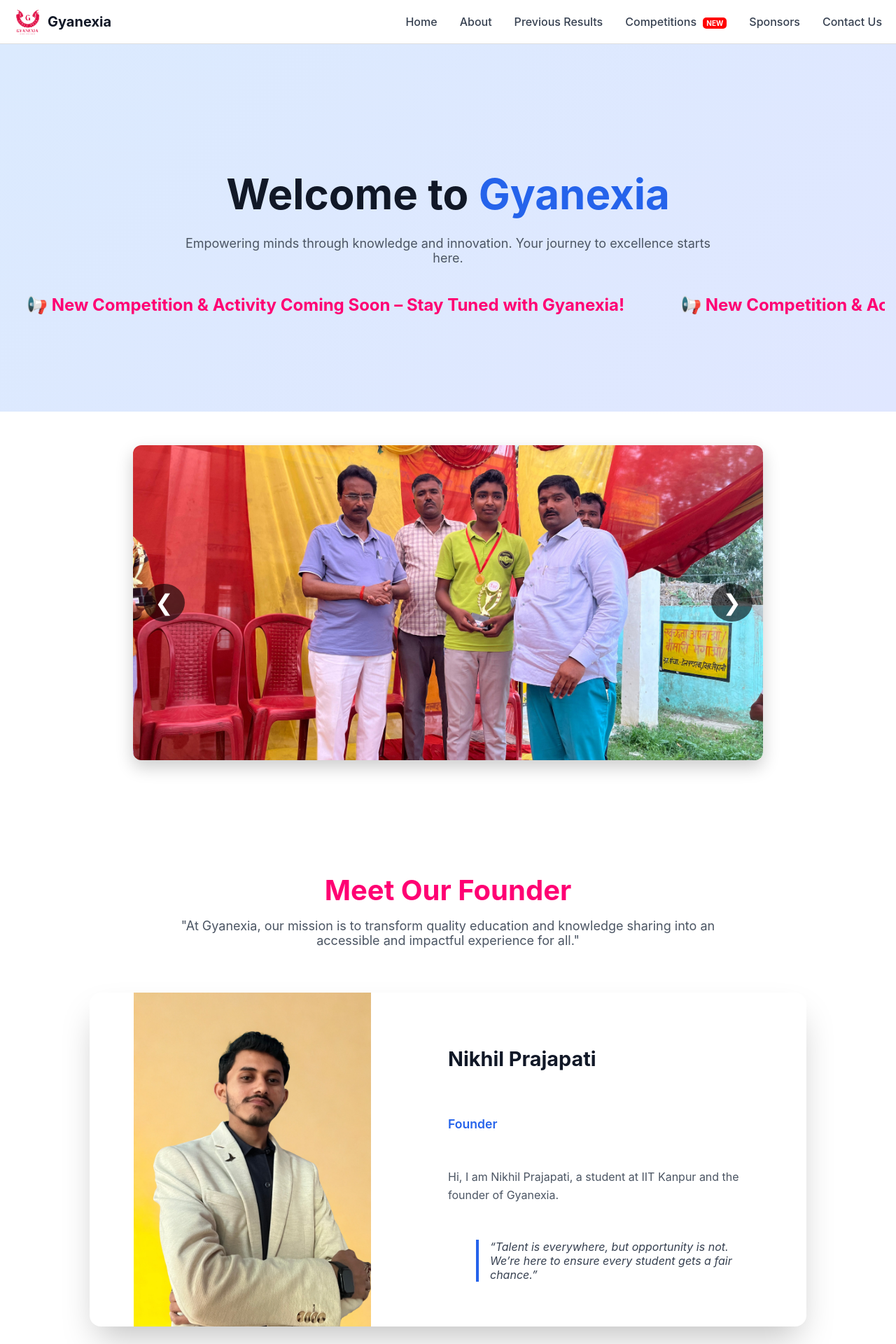
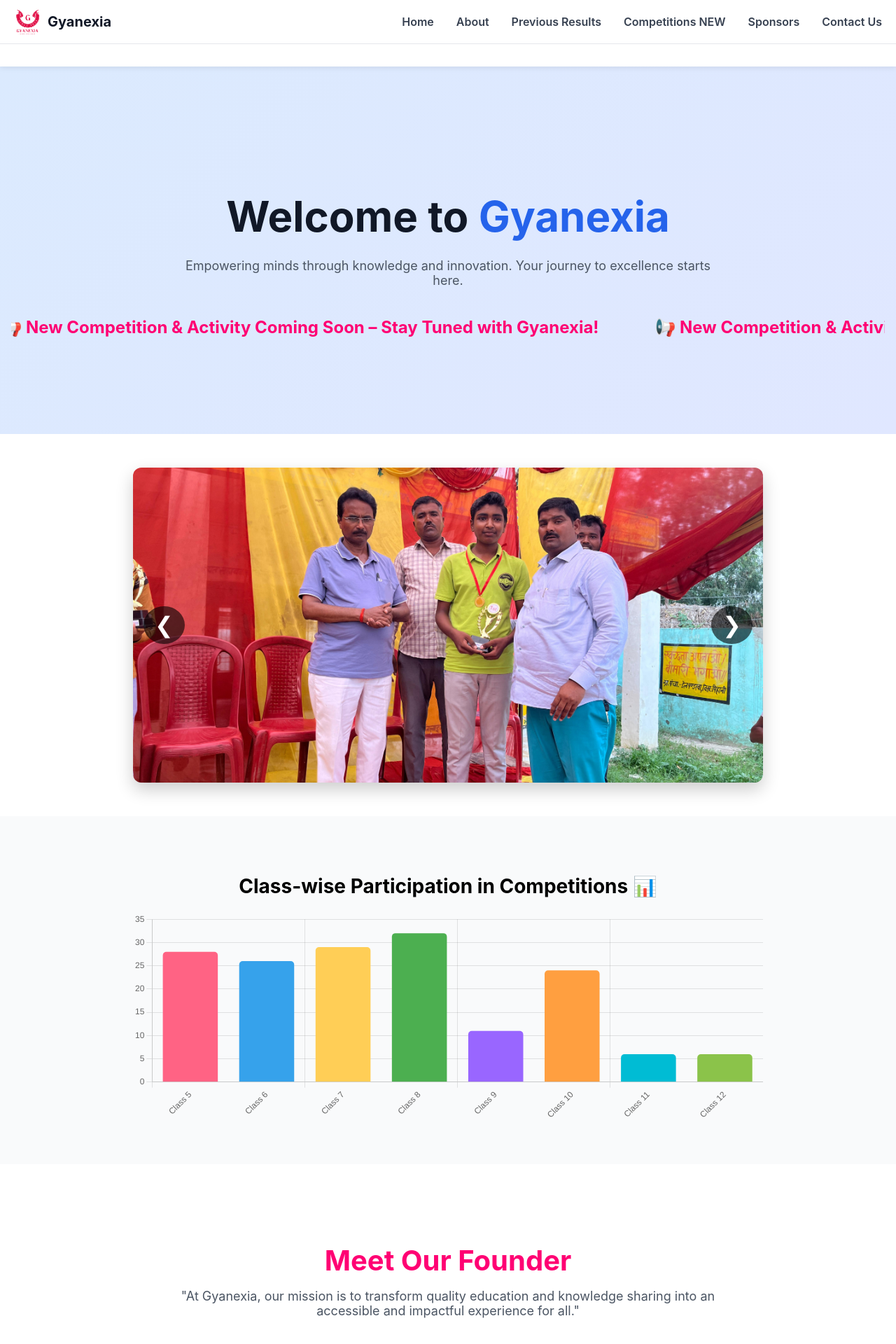
Before and after one commit to nikhilprajapati-21/gyanexia, a React (Create React App) app: page / in a window 1280 px wide. Shown: the top 1920 px of the page at 70% size. Built offline with nearby package versions, Linux system fonts and the light colour scheme.

Commit message:
updated home page

```diff
--- a/package.json
+++ b/package.json
@@ -7,8 +7,10 @@
     "@testing-library/jest-dom": "^6.6.4",
     "@testing-library/react": "^16.3.0",
     "@testing-library/user-event": "^13.5.0",
+    "chart.js": "^4.5.1",
     "firebase": "^12.3.0",
     "react": "^19.1.1",
+    "react-chartjs-2": "^5.3.1",
     "react-dom": "^19.1.1",
     "react-icons": "^5.5.0",
     "react-router-dom": "^7.8.0",
--- a/src/App.js
+++ b/src/App.js
@@ -6,6 +6,7 @@
 import PreviousResults from "./pages/PreviousResults";
 import ContactUs from "./pages/ContactUs";
 import Sponsors from "./pages/Sponsors";
+//import ClassGraph from "./pages/ClassGraph";
 
 // New Success Page
 import RegistrationSuccess from "./pages/RegistrationSuccess";
--- a/src/components/Navbar.css
+++ b/src/components/Navbar.css
@@ -1,13 +1,12 @@
-/* Navbar container */
+/* Navbar */
 .navbar {
   background: #fff;
-  border-bottom: 1px solid #ddd;
+  box-shadow: 0 2px 8px rgba(0,0,0,0.08);
   position: sticky;
   top: 0;
   z-index: 1000;
 }
 
-/* Navbar content layout */
 .navbar-content {
   display: flex;
   justify-content: space-between;
@@ -24,49 +23,23 @@
 
 .logo-img {
   width: 40px;
-  height: auto;
 }
 
 .logo-text {
   font-size: 1.5rem;
   font-weight: bold;
-  color: #2c3e50;
 }
 
 /* Desktop nav */
 .desktop-nav {
   display: flex;
   gap: 20px;
+  font-weight: 600;
 }
 
 .nav-link {
   text-decoration: none;
   color: #2c3e50;
-  font-weight: 500;
-  position: relative;
-  transition: color 0.3s;
-}
-
-.nav-link:hover {
-  color: #007bff;
-}
-
-/* NEW Badge */
-.new-badge {
-  background: red;
-  color: white;
-  font-size: 10px;
-  font-weight: bold;
-  padding: 2px 5px;
-  border-radius: 5px;
-  margin-left: 5px;
-  animation: blink 1s infinite;
-}
-
-@keyframes blink {
-  0% { opacity: 1; }
-  50% { opacity: 0.4; }
-  100% { opacity: 1; }
 }
 
 /* Mobile button */
@@ -75,24 +48,31 @@
   font-size: 1.8rem;
   background: none;
   border: none;
-  cursor: pointer;
 }
 
-/* Mobile nav */
+/* 🔥 MOBILE NAV FIX */
 .mobile-nav {
-  display: none;
+  overflow: hidden;
+  max-height: 0;
+  transition: max-height 0.4s ease-in-out;
   background: #f9f9f9;
-  padding: 15px;
-  border-top: 1px solid #ddd;
+}
+
+/* 🔥 OPEN STATE */
+.mobile-nav.open {
+  max-height: 500px;
+     /* 🔥 increased so ALL items show */
+      margin: 10px;
 }
 
 .mobile-nav-links {
   display: flex;
   flex-direction: column;
   gap: 15px;
+  padding: 15px;
 }
 
-/* Responsive styles */
+/* Responsive */
 @media (max-width: 768px) {
   .desktop-nav {
     display: none;
@@ -101,9 +81,23 @@
   .mobile-menu-btn {
     display: block;
   }
+}
+/* 🔥 Fix mobile nav UI */
+.mobile-nav-links a {
+  text-decoration: none;        /* ❌ remove underline */
+  color: #2c3e50;               /* clean text color */
+  font-size: 1rem;
+  font-weight: 500;
+  padding: 5px 0;
+  border-bottom: 1px solid #eee;  /* nice separation */
+  transition: color 0.3s;
+}
 
-  .mobile-nav {
-    display: block;
-    margin-left: 5%;
-  }
+.mobile-nav-links a:hover {
+  color: #007bff;
 }
+
+/* 🔥 spacing fix */
+.mobile-nav-links {
+  padding: 20px;
+}
--- a/src/components/Navbar.js
+++ b/src/components/Navbar.js
@@ -35,21 +35,19 @@
         </button>
       </div>
 
-      {/* Mobile Navigation */}
-      {isMenuOpen && (
-        <div className="mobile-nav">
-          <nav className="mobile-nav-links">
-            <Link to="/" className="nav-link" onClick={() => setIsMenuOpen(false)}>Home</Link>
-            <Link to="/about" className="nav-link" onClick={() => setIsMenuOpen(false)}>About</Link>
-            <Link to="/previous-results" className="nav-link" onClick={() => setIsMenuOpen(false)}>Previous Results</Link>
-            <Link to="/competitions" className="nav-link" onClick={() => setIsMenuOpen(false)}>
-              Competitions <span className="new-badge">NEW</span>
-            </Link>
-            <Link to="/sponsors" className="nav-link" onClick={() => setIsMenuOpen(false)}>Sponsors</Link>
-            <Link to="/contact" className="nav-link" onClick={() => setIsMenuOpen(false)}>Contact Us</Link>
-          </nav>
-        </div>
-      )}
+      {/* 🔥 ALWAYS RENDER (IMPORTANT CHANGE) */}
+      <div className={`mobile-nav ${isMenuOpen ? "open" : ""}`}>
+        <nav className="mobile-nav-links">
+          <Link to="/" onClick={() => setIsMenuOpen(false)}>Home</Link>
+          <Link to="/about" onClick={() => setIsMenuOpen(false)}>About</Link>
+          <Link to="/previous-results" onClick={() => setIsMenuOpen(false)}>Previous Results</Link>
+          <Link to="/competitions" onClick={() => setIsMenuOpen(false)}>
+            Competitions <span className="new-badge">NEW</span>
+          </Link>
+          <Link to="/sponsors" onClick={() => setIsMenuOpen(false)}>Sponsors</Link>
+          <Link to="/contact" onClick={() => setIsMenuOpen(false)}>Contact Us</Link>
+        </nav>
+      </div>
     </header>
   );
 };
--- /dev/null
+++ b/src/pages/ClassGraph.js
@@ -0,0 +1,104 @@
+import React from "react";
+import {
+  Chart as ChartJS,
+  BarElement,
+  CategoryScale,
+  LinearScale,
+  Tooltip,
+  Legend,
+} from "chart.js";
+import { Bar } from "react-chartjs-2";
+
+ChartJS.register(
+  BarElement,
+  CategoryScale,
+  LinearScale,
+  Tooltip,
+  Legend
+);
+
+const ClassGraph = () => {
+  const data = {
+    labels: [
+      "Class 5",
+      "Class 6",
+      "Class 7",
+      "Class 8",
+      "Class 9",
+      "Class 10",
+      "Class 11",
+      "Class 12",
+    ],
+    datasets: [
+      {
+        label: "Students",
+        data: [28, 26, 29, 32, 11, 24, 6, 6],
+        backgroundColor: [
+          "#FF6384",
+          "#36A2EB",
+          "#FFCE56",
+          "#4CAF50",
+          "#9966FF",
+          "#FF9F40",
+          "#00BCD4",
+          "#8BC34A",
+        ],
+        borderRadius: 5,
+      },
+    ],
+  };
+
+  const options = {
+    responsive: true,
+    maintainAspectRatio: false, // 🔥 important for mobile
+    animation: {
+      duration: 1500,
+    },
+    plugins: {
+      legend: {
+        display: false,
+      },
+    },
+    scales: {
+      x: {
+        ticks: {
+          maxRotation: 45,   // 🔥 stop tilt
+          minRotation: 45,
+          autoSkip: false,   // 🔥 skip labels on small screens
+          maxTicksLimit: 6, // 🔥 limit labels (fix merging)
+        },
+      },
+      y: {
+        beginAtZero: true,
+      },
+    },
+  };
+
+  return (
+    <div
+      style={{
+        width: "100%",          // 🔥 full width
+        maxWidth: "900px",      // 🔥 limit on large screens
+        margin: "50px auto",
+        padding: "10px",
+      }}
+    >
+      <h2
+        style={{
+          textAlign: "center",
+          marginBottom: "20px",
+          fontSize: "clamp(18px, 4vw, 28px)", // 🔥 responsive text
+        }}
+      >
+        Class-wise Participation in Competitions 📊
+      </h2>
+
+      {/* 🔥 fixed height container */}
+      <div style={{ height: "300px" }}>
+        <Bar data={data} options={options} />
+      </div>
+    </div>
+  );
+};
+
+export default ClassGraph;
--- a/src/pages/Home.css
+++ b/src/pages/Home.css
@@ -4,13 +4,13 @@
 }
 
 /* ================= HEADER ================= */
-.header {
+/* .header {
   background-color: white;
   box-shadow: 0 1px 3px 0 rgba(0, 0, 0, 0.1);
   position: sticky;
   top: 0;
   z-index: 50;
-}
+} */
 
 .header-content {
   max-width: 1280px;
@@ -406,3 +406,15 @@
     align-items: center;
   }
 }
+.mobile-nav {
+  overflow: hidden;
+  max-height: 0;                 /* 🔥 hidden initially */
+  transition: max-height 0.4s ease-in-out;
+  background: white;
+  border-top: 1px solid #e5e7eb;
+}
+
+/* 🔥 when open */
+.mobile-nav.open {
+  max-height: 300px;            /* adjust if needed */
+}
--- a/src/pages/Home.js
+++ b/src/pages/Home.js
@@ -1,6 +1,7 @@
 import React, { useEffect, useState } from "react";
 import "./Home.css";
 import founderImg from "./founder-image.jpeg";
+import ClassGraph from "./ClassGraph";
 
 const Home = () => {
   const [isVisible, setIsVisible] = useState(false);
@@ -113,6 +114,10 @@
           </button>
         </div>
       </section>
+      {/* 🔥 GRAPH SECTION */}
+      <section>
+        <ClassGraph />
+      </section>
 
       {/* Founder Section */}
       <section className="founder-section">
@@ -136,6 +141,7 @@
                     style={{ backgroundImage: `url(${founderImg})` }}
                   ></div>
                 </div>
+
 
                 <div className="founder-details">
                   <div className="founder-info">
@@ -179,6 +185,8 @@
         </div>
       </section>
 
+
+
     </div>
   );
 };
```
Also changed, not shown: 1 other file (tests, documents, lock files or other folders).
